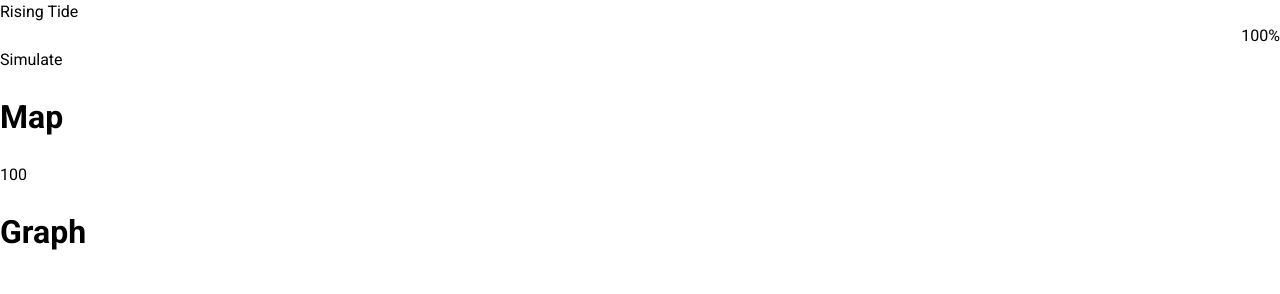
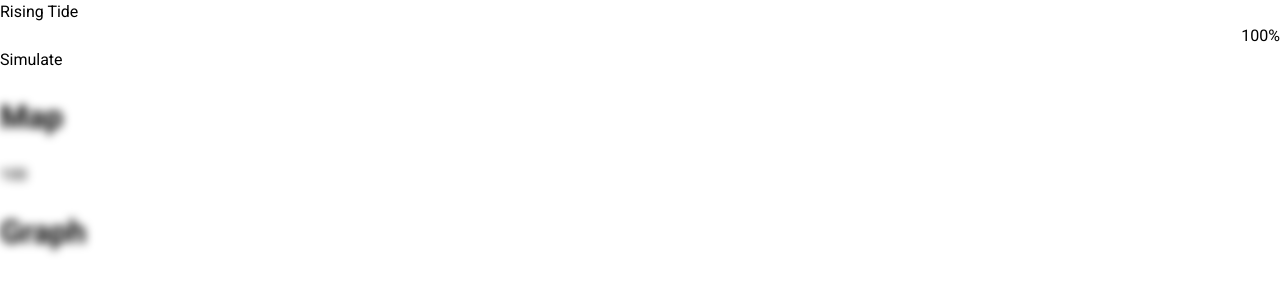
Before and after one commit to 24hOrBust/RisingTide, a plain HTML site: page static/index.html in a window 1280 px wide. Drawn offline with nearby package versions, Linux system fonts and the light colour scheme.

Commit message:
Added blur effect

```diff
--- a/static/index.css
+++ b/static/index.css
@@ -9,3 +9,11 @@
 .green {
   color: green;
 }
+
+.blurred {
+  -webkit-filter: blur(5px);
+  -moz-filter: blur(5px);
+  -o-filter: blur(5px);
+  -ms-filter: blur(5px);
+  filter: blur(5px);
+}
--- a/static/index.html
+++ b/static/index.html
@@ -3,7 +3,7 @@
   <head>
     <link href="https://fonts.googleapis.com/css?family=Roboto:100,300,400,500,700,900|Material+Icons" rel="stylesheet">
     <link href="https://cdn.jsdelivr.net/npm/vuetify/dist/vuetify.min.css" rel="stylesheet">
-    <link href="/static/index.css" rel="stylesheet"/>
+    <link href="/static/index.css" rel="stylesheet" />
     <meta name="viewport" content="width=device-width, initial-scale=1, maximum-scale=1, user-scalable=no, minimal-ui">
   </head>
   <body>
@@ -22,11 +22,16 @@
               <v-flex>
                 <v-container fluid grid-list-md>
                   <v-layout row wrap>
-                    <h1>Map</h1>
-                    {{gtc02}}
+                    <div v-bind:class="{ blurred: !simulated }">
+                      <h1>Map</h1>
+                      {{gtc02}}
+                    </div>
+
                   </v-layout>
                   <v-layout row wrap>
-                    <h1>Graph</h1>
+                    <div v-bind:class="{ blurred: !simulated }">
+                        <h1>Graph</h1>
+                    </div>
                   </v-layout>
                 </v-container>
               </v-flex>
--- a/static/index.js
+++ b/static/index.js
@@ -26,10 +26,12 @@
 var app = new Vue({
   el: '#app',
   data: {
-    'gtc02':100
+    'gtc02':100,
+    simulated: false
   },
   methods: {
     simulate() {
+      this.simulated = true;
       console.log("SIMULATE")
     }
   }
```
